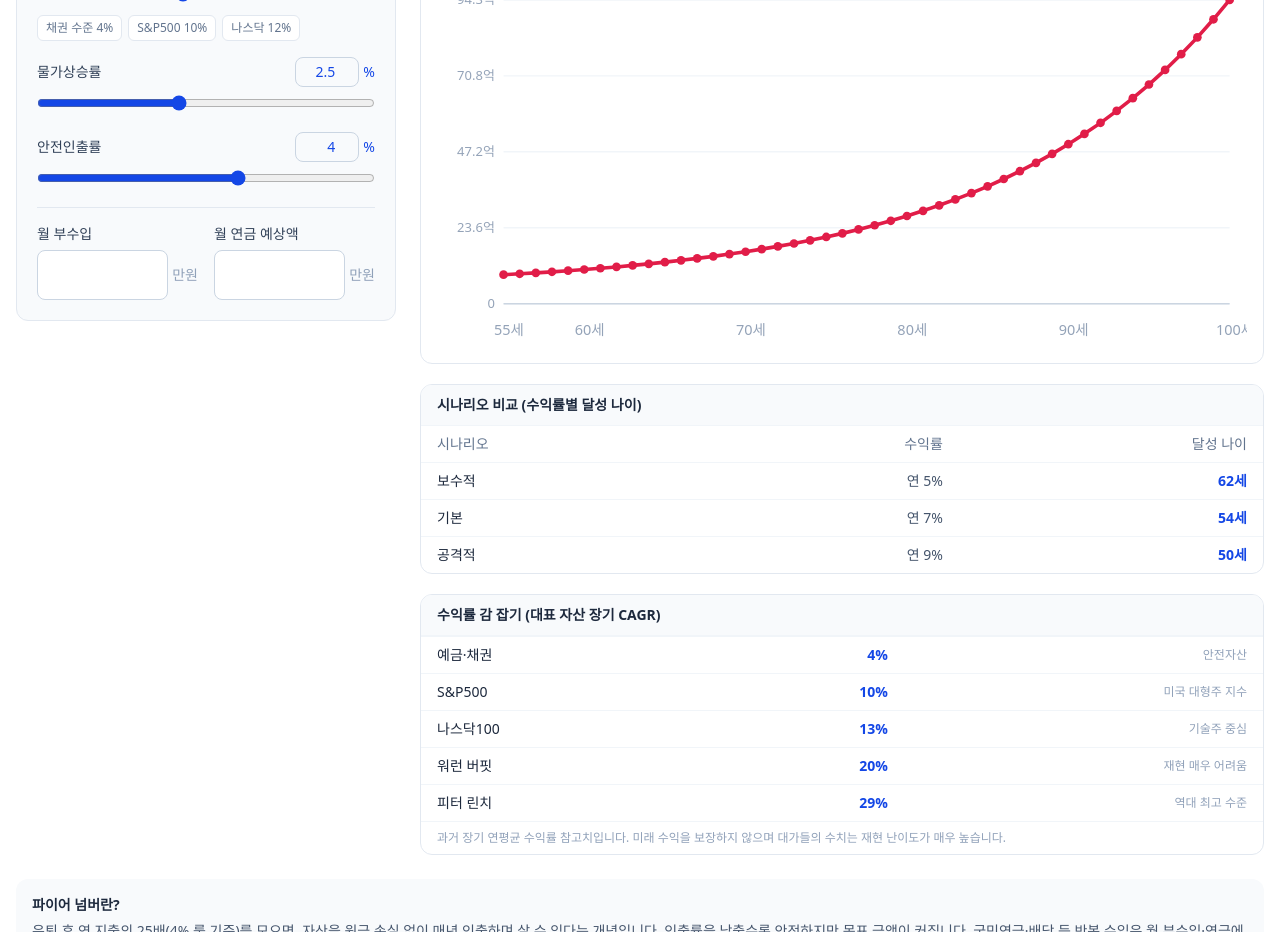
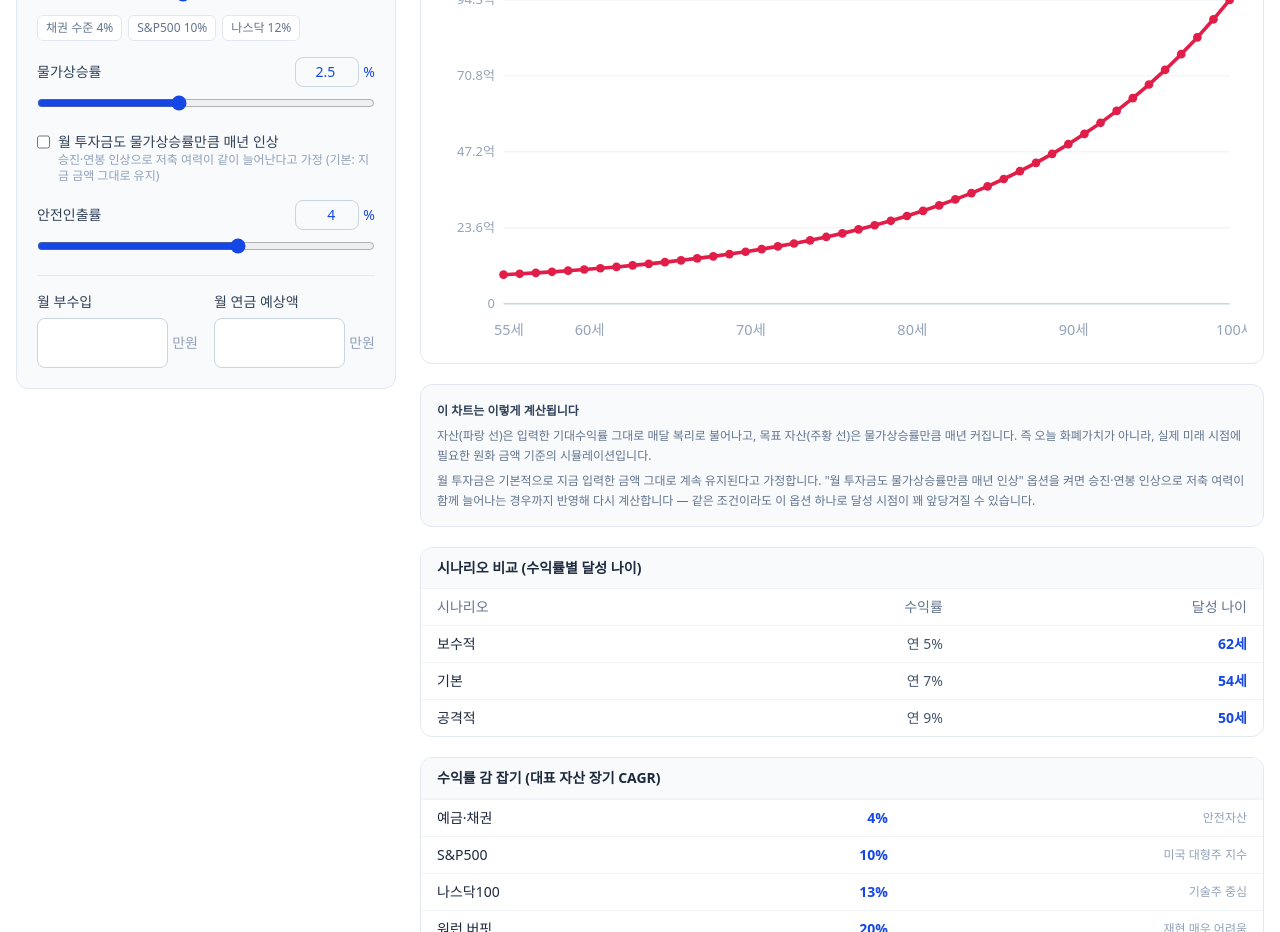
Before and after one commit to parkdane/pay-calc, a Next.js app: page /calc/fire in a window 1280 px wide. Shown: the part 1440-2372 px from the top of the page. Built offline with nearby package versions, Linux system fonts and the light colour scheme.

Commit message:
fire calculator: 월 투자금 물가연동 옵션 추가, 계산방식 설명 텍스트 추가

```diff
--- a/components/FireCalc.tsx
+++ b/components/FireCalc.tsx
@@ -45,6 +45,7 @@ export default function FireCalc() {
   const [withdrawRate, setWithdrawRate] = useState(4);
   const [sideIncome, setSideIncome] = useState(0);
   const [pension, setPension] = useState(0);
+  const [growSavings, setGrowSavings] = useState(false);
 
   const [copied, setCopied] = useState(false);
   const [exporting, setExporting] = useState(false);
@@ -67,6 +68,8 @@ export default function FireCalc() {
     num("withdrawRate", setWithdrawRate);
     num("sideIncome", setSideIncome);
     num("pension", setPension);
+    const g = p.get("growSavings");
+    if (g !== null) setGrowSavings(g === "1");
     // eslint-disable-next-line react-hooks/exhaustive-deps
   }, []);
 
@@ -82,6 +85,7 @@ export default function FireCalc() {
       withdrawRate: String(withdrawRate),
       sideIncome: String(sideIncome),
       pension: String(pension),
+      growSavings: growSavings ? "1" : "0",
     });
     return `${window.location.origin}${window.location.pathname}?${p.toString()}`;
   };
@@ -152,13 +156,16 @@ export default function FireCalc() {
 
     // 1) 달성 시점 계산 (통계용) — 자산은 입력한 수익률 그대로 복리 성장, 목표 자산은
     //    물가상승률만큼 매년 커진다 (미래 시점의 실제 원화 금액 기준 시뮬레이션)
+    //    growSavings가 켜져 있으면 월 투자금도 물가상승률만큼 매년 같이 인상된다고 가정
     let cur = startAsset;
     let target = fireNumber;
+    let curSave = save;
     let months = 0;
     if (!already) {
       while (cur < target && months < maxMonths) {
-        cur = cur * (1 + mRet) + save;
+        cur = cur * (1 + mRet) + curSave;
         target = target * targetGrowth;
+        if (growSavings) curSave = curSave * targetGrowth;
         months++;
       }
     }
@@ -173,11 +180,13 @@ export default function FireCalc() {
     {
       let c = startAsset,
         t = fireNumber,
+        cs = save,
         m = 0;
       const cap = reached ? Math.min(months + 12 * 10, maxMonths) : maxMonths;
       while (m < cap) {
-        c = c * (1 + mRet) + save;
+        c = c * (1 + mRet) + cs;
         t = t * targetGrowth;
+        if (growSavings) cs = cs * targetGrowth;
         m++;
         if (m % 12 === 0) path.push({ age: age + m / 12, asset: c, target: t });
       }
@@ -191,7 +200,11 @@ export default function FireCalc() {
       let tgt = fireNumber;
       for (let m = 0; m < tM; m++) tgt = tgt * targetGrowth;
       let projected = startAsset;
-      for (let m = 0; m < tM; m++) projected = projected * (1 + mRet) + save;
+      let projSave = save;
+      for (let m = 0; m < tM; m++) {
+        projected = projected * (1 + mRet) + projSave;
+        if (growSavings) projSave = projSave * targetGrowth;
+      }
       shortfall = Math.max(0, tgt - projected);
 
       let lo = 0,
@@ -259,7 +272,7 @@ export default function FireCalc() {
       netMonthly,
       path,
     };
-  }, [age, retireAge, asset, monthlySave, monthlyExpense, returnRate, inflation, withdrawRate, sideIncome, pension]);
+  }, [age, retireAge, asset, monthlySave, monthlyExpense, returnRate, inflation, withdrawRate, sideIncome, pension, growSavings]);
 
   const scenarios = useMemo(() => {
     return [5, 7, 9].map((rate) => {
@@ -269,11 +282,13 @@ export default function FireCalc() {
       const tg = Math.pow(1 + inflation / 100, 1 / 12);
       let cur = asset * 10000,
         target = fireNum,
+        curSave = monthlySave * 10000,
         months = 0;
       const max = Math.max(0, Math.round((100 - age) * 12));
       while (cur < target && months < max) {
-        cur = cur * (1 + mRet) + monthlySave * 10000;
+        cur = cur * (1 + mRet) + curSave;
         target = target * tg;
+        if (growSavings) curSave = curSave * tg;
         months++;
       }
       return {
@@ -282,7 +297,7 @@ export default function FireCalc() {
         reachAge: months < max ? age + Math.floor(months / 12) : null,
       };
     });
-  }, [age, asset, monthlySave, monthlyExpense, inflation, withdrawRate, sideIncome, pension]);
+  }, [age, asset, monthlySave, monthlyExpense, inflation, withdrawRate, sideIncome, pension, growSavings]);
 
   const fmtDur = (m: number) => {
     const y = Math.floor(m / 12),
@@ -422,6 +437,20 @@ export default function FireCalc() {
             )}
           </div>
           <Slider label="물가상승률" value={inflation} onChange={setInflation} min={0} max={6} step={0.1} />
+          <label className="flex items-start gap-2 text-sm text-slate-700">
+            <input
+              type="checkbox"
+              checked={growSavings}
+              onChange={(e) => setGrowSavings(e.target.checked)}
+              className="mt-0.5 h-4 w-4 rounded border-slate-300"
+            />
+            <span>
+              월 투자금도 물가상승률만큼 매년 인상
+              <span className="block text-xs font-normal text-slate-400">
+                승진·연봉 인상으로 저축 여력이 같이 늘어난다고 가정 (기본: 지금 금액 그대로 유지)
+              </span>
+            </span>
+          </label>
           <Slider label="안전인출률" value={withdrawRate} onChange={setWithdrawRate} min={2.5} max={5} step={0.5} />
           <div className="grid grid-cols-2 gap-4 border-t border-slate-200 pt-4">
             <Field label="월 부수입" value={sideIncome} onChange={setSideIncome} suffix="만원" />
@@ -491,6 +520,20 @@ export default function FireCalc() {
 
         {/* 재정 수명 차트 */}
         <DepletionChart path={r.depletionPath} depletionAge={r.depletionAge} />
+
+        {/* 계산 방식 설명 */}
+        <div className="space-y-1.5 rounded-xl border border-slate-200 bg-slate-50 p-4 text-xs leading-relaxed text-slate-500">
+          <p className="font-semibold text-slate-700">이 차트는 이렇게 계산됩니다</p>
+          <p>
+            자산(파랑 선)은 입력한 기대수익률 그대로 매달 복리로 불어나고, 목표 자산(주황 선)은 물가상승률만큼
+            매년 커집니다. 즉 오늘 화폐가치가 아니라, 실제 미래 시점에 필요한 원화 금액 기준의 시뮬레이션입니다.
+          </p>
+          <p>
+            월 투자금은 기본적으로 지금 입력한 금액 그대로 계속 유지된다고 가정합니다. "월 투자금도 물가상승률만큼
+            매년 인상" 옵션을 켜면 승진·연봉 인상으로 저축 여력이 함께 늘어나는 경우까지 반영해 다시 계산합니다 —
+            같은 조건이라도 이 옵션 하나로 달성 시점이 꽤 앞당겨질 수 있습니다.
+          </p>
+        </div>
 
         {/* 시나리오 비교 */}
         <div className="overflow-hidden rounded-xl border border-slate-200">
```
